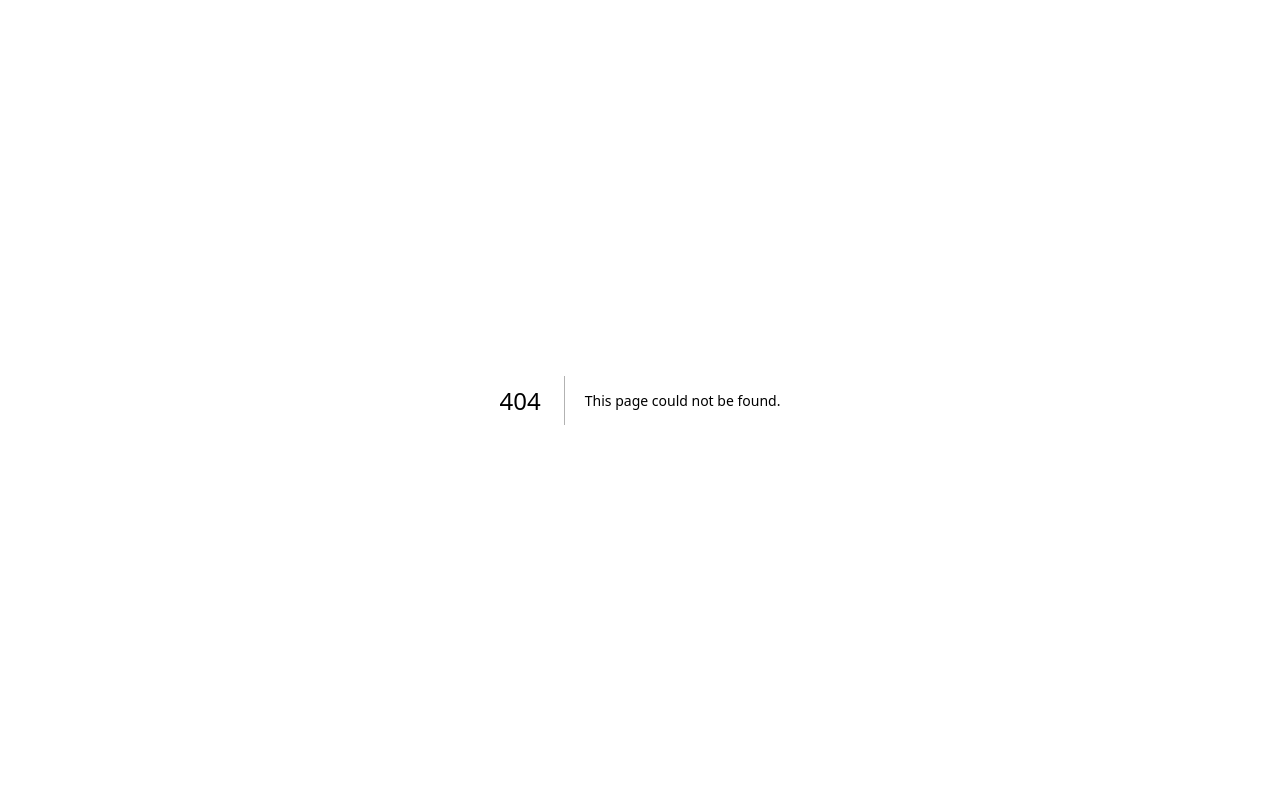
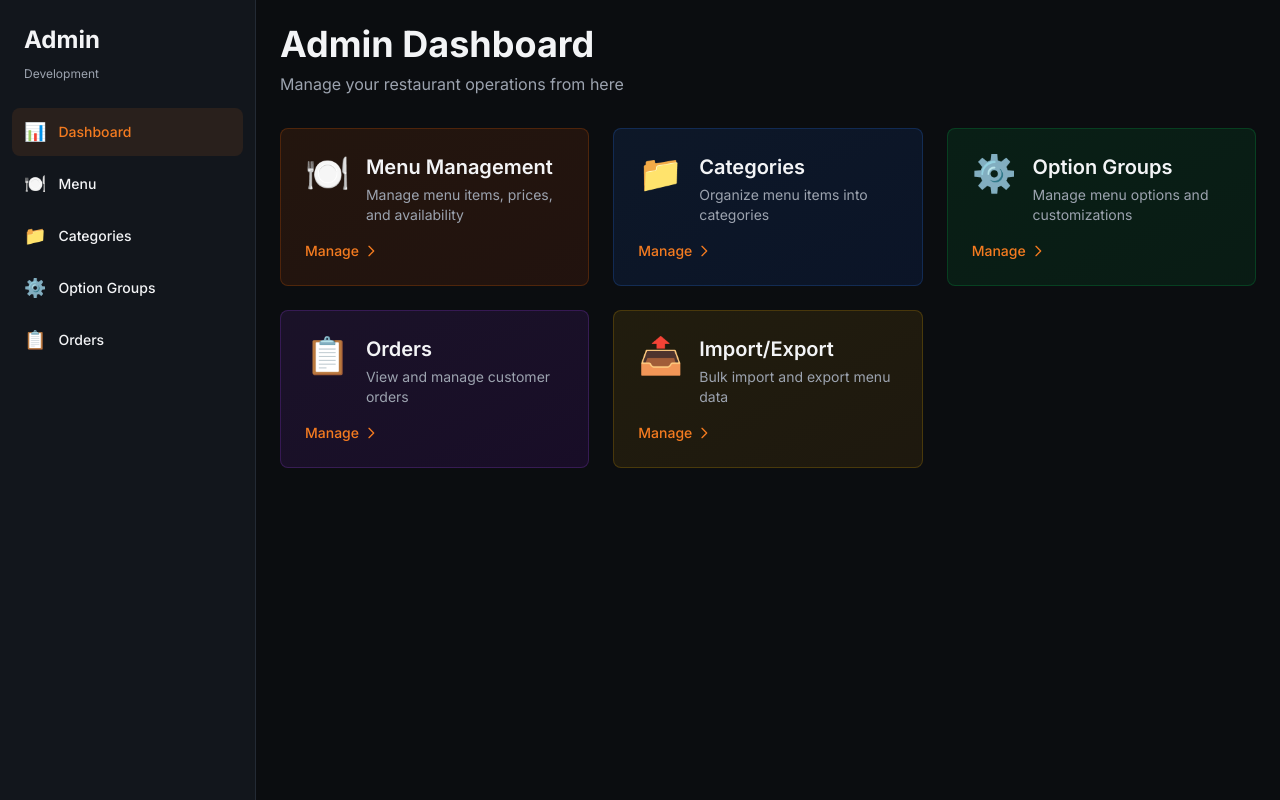
Before and after one commit to tenzaitech/tenzai-ordering-web, a Next.js app: page /admin in a window 1280 px wide. Before the commit this address had no page. Built offline with nearby package versions, Linux system fonts and the light colour scheme.

Commit message:
Add admin dashboard and shared layout navigation

```diff
--- /dev/null
+++ b/app/admin/layout.tsx
@@ -0,0 +1,102 @@
+'use client'
+
+import { usePathname } from 'next/navigation'
+import Link from 'next/link'
+import { useState } from 'react'
+
+const navItems = [
+  { href: '/admin', label: 'Dashboard', icon: '📊' },
+  { href: '/admin/menu', label: 'Menu', icon: '🍽️' },
+  { href: '/admin/categories', label: 'Categories', icon: '📁' },
+  { href: '/admin/option-groups', label: 'Option Groups', icon: '⚙️' },
+  { href: '/admin/orders', label: 'Orders', icon: '📋' }
+]
+
+export default function AdminLayout({ children }: { children: React.ReactNode }) {
+  const pathname = usePathname()
+  const [mobileMenuOpen, setMobileMenuOpen] = useState(false)
+  const isDev = process.env.NODE_ENV !== 'production'
+
+  const isActive = (href: string) => {
+    if (href === '/admin') {
+      return pathname === '/admin'
+    }
+    return pathname.startsWith(href)
+  }
+
+  return (
+    <div className="min-h-screen bg-bg">
+      {/* Mobile Header */}
+      <header className="lg:hidden sticky top-0 z-50 bg-card border-b border-border">
+        <div className="flex items-center justify-between px-4 py-3">
+          <div>
+            <h1 className="text-lg font-semibold text-text">Admin</h1>
+            {isDev && <span className="text-xs text-muted">Development</span>}
+          </div>
+          <button
+            onClick={() => setMobileMenuOpen(!mobileMenuOpen)}
+            className="p-2 text-text hover:bg-border rounded-lg transition-colors"
+          >
+            <svg className="w-6 h-6" fill="none" stroke="currentColor" viewBox="0 0 24 24">
+              {mobileMenuOpen ? (
+                <path strokeLinecap="round" strokeLinejoin="round" strokeWidth={2} d="M6 18L18 6M6 6l12 12" />
+              ) : (
+                <path strokeLinecap="round" strokeLinejoin="round" strokeWidth={2} d="M4 6h16M4 12h16M4 18h16" />
+              )}
+            </svg>
+          </button>
+        </div>
+        {mobileMenuOpen && (
+          <nav className="border-t border-border">
+            {navItems.map(item => (
+              <Link
+                key={item.href}
+                href={item.href}
+                onClick={() => setMobileMenuOpen(false)}
+                className={`block px-4 py-3 text-sm font-medium transition-colors border-b border-border ${
+                  isActive(item.href)
+                    ? 'bg-primary/10 text-primary'
+                    : 'text-text hover:bg-border'
+                }`}
+              >
+                <span className="mr-2">{item.icon}</span>
+                {item.label}
+              </Link>
+            ))}
+          </nav>
+        )}
+      </header>
+
+      <div className="lg:flex">
+        {/* Desktop Sidebar */}
+        <aside className="hidden lg:block w-64 min-h-screen bg-card border-r border-border sticky top-0">
+          <div className="p-6">
+            <h1 className="text-2xl font-bold text-text mb-1">Admin</h1>
+            {isDev && <span className="text-xs text-muted">Development</span>}
+          </div>
+          <nav className="px-3">
+            {navItems.map(item => (
+              <Link
+                key={item.href}
+                href={item.href}
+                className={`flex items-center gap-3 px-3 py-2.5 mb-1 rounded-lg text-sm font-medium transition-colors ${
+                  isActive(item.href)
+                    ? 'bg-primary/10 text-primary'
+                    : 'text-text hover:bg-border'
+                }`}
+              >
+                <span className="text-lg">{item.icon}</span>
+                {item.label}
+              </Link>
+            ))}
+          </nav>
+        </aside>
+
+        {/* Main Content */}
+        <main className="flex-1">
+          {children}
+        </main>
+      </div>
+    </div>
+  )
+}
--- /dev/null
+++ b/app/admin/page.tsx
@@ -0,0 +1,82 @@
+import Link from 'next/link'
+
+const adminSections = [
+  {
+    href: '/admin/menu',
+    title: 'Menu Management',
+    description: 'Manage menu items, prices, and availability',
+    icon: '🍽️',
+    color: 'from-orange-500/10 to-orange-600/10 border-orange-500/20'
+  },
+  {
+    href: '/admin/categories',
+    title: 'Categories',
+    description: 'Organize menu items into categories',
+    icon: '📁',
+    color: 'from-blue-500/10 to-blue-600/10 border-blue-500/20'
+  },
+  {
+    href: '/admin/option-groups',
+    title: 'Option Groups',
+    description: 'Manage menu options and customizations',
+    icon: '⚙️',
+    color: 'from-green-500/10 to-green-600/10 border-green-500/20'
+  },
+  {
+    href: '/admin/orders',
+    title: 'Orders',
+    description: 'View and manage customer orders',
+    icon: '📋',
+    color: 'from-purple-500/10 to-purple-600/10 border-purple-500/20'
+  },
+  {
+    href: '/admin/menu-data',
+    title: 'Import/Export',
+    description: 'Bulk import and export menu data',
+    icon: '📤',
+    color: 'from-yellow-500/10 to-yellow-600/10 border-yellow-500/20'
+  }
+]
+
+export default function AdminDashboard() {
+  return (
+    <div className="min-h-screen bg-bg p-6">
+      <div className="max-w-7xl mx-auto">
+        <div className="mb-8">
+          <h1 className="text-4xl font-bold text-text mb-2">Admin Dashboard</h1>
+          <p className="text-muted">Manage your restaurant operations from here</p>
+        </div>
+
+        <div className="grid grid-cols-1 md:grid-cols-2 lg:grid-cols-3 gap-6">
+          {adminSections.map(section => (
+            <Link
+              key={section.href}
+              href={section.href}
+              className="group"
+            >
+              <div className={`h-full p-6 bg-gradient-to-br ${section.color} border rounded-lg transition-all hover:scale-[1.02] hover:shadow-lg cursor-pointer`}>
+                <div className="flex items-start gap-4">
+                  <span className="text-4xl">{section.icon}</span>
+                  <div className="flex-1">
+                    <h2 className="text-xl font-semibold text-text mb-1 group-hover:text-primary transition-colors">
+                      {section.title}
+                    </h2>
+                    <p className="text-sm text-muted">
+                      {section.description}
+                    </p>
+                  </div>
+                </div>
+                <div className="mt-4 flex items-center text-primary text-sm font-medium">
+                  Manage
+                  <svg className="w-4 h-4 ml-1 group-hover:translate-x-1 transition-transform" fill="none" stroke="currentColor" viewBox="0 0 24 24">
+                    <path strokeLinecap="round" strokeLinejoin="round" strokeWidth={2} d="M9 5l7 7-7 7" />
+                  </svg>
+                </div>
+              </div>
+            </Link>
+          ))}
+        </div>
+      </div>
+    </div>
+  )
+}
```
